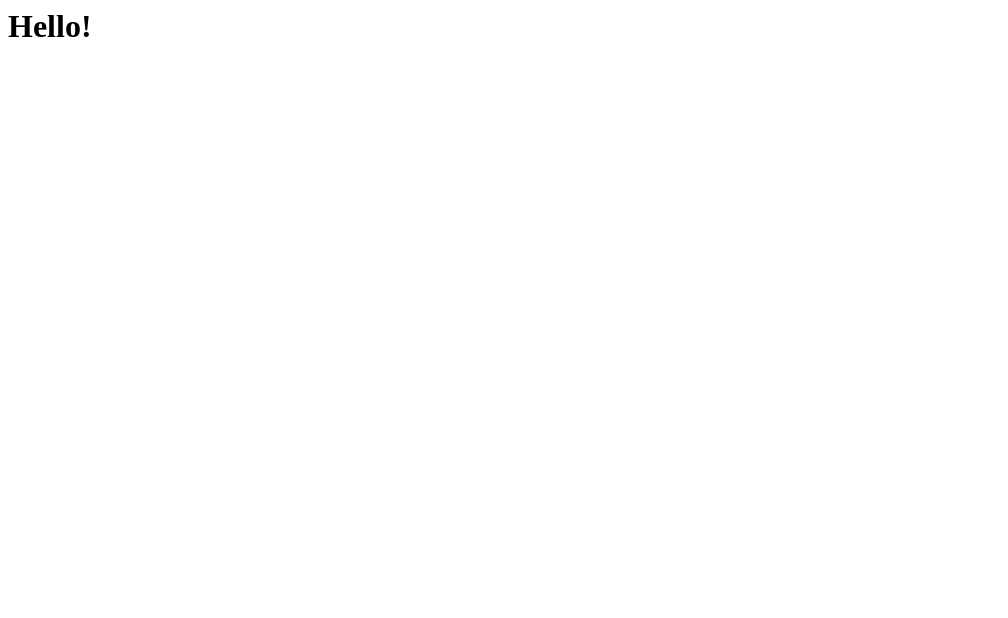
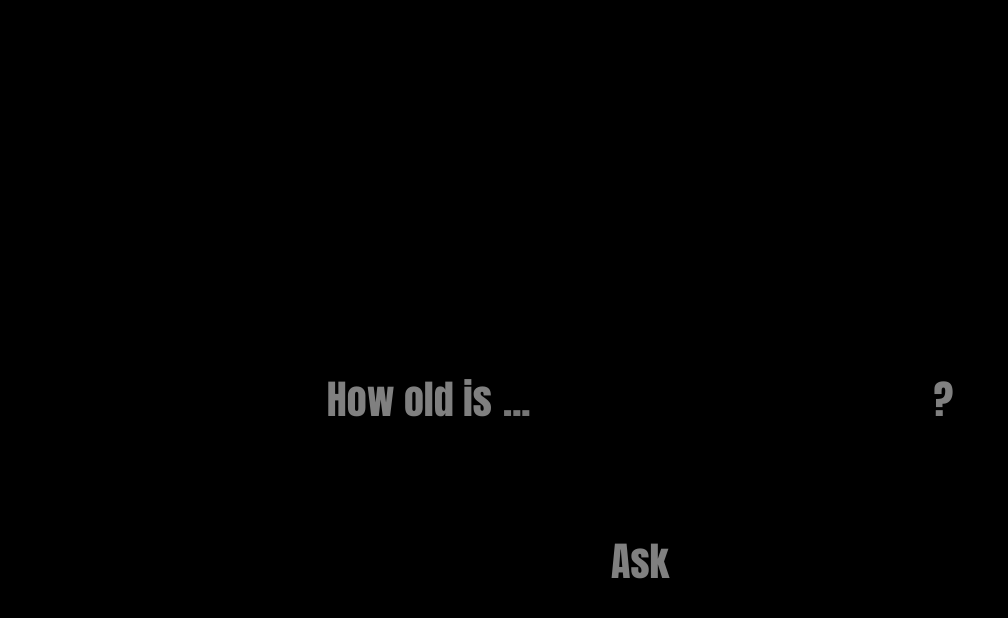
Before and after one commit to baronvonbirra/howOldIs, a plain HTML site: page index.html in a window 1280 px wide. Shown: the whole page, without its empty margins (0-1008 px from the left). Drawn offline with Linux system fonts and the light colour scheme.

Commit message:
First steps

```diff
--- a/index.html
+++ b/index.html
@@ -1 +1,15 @@
-<h1>Hello!</h1>
+<head>
+    <link rel="stylesheet" type="text/css" href="indexstyle.css">
+</head>
+
+<body>
+    <form action="result.html" method="get">
+    <p> <label id="name-label" for="name">How old is</label>
+        <input autofocus type="text" name="q" id="q" class="input-field" placeholder="..." required>
+        <label id="?">?</label><br>
+    </p>
+    <p><br>
+        <input id="submit" type="submit" value="Ask">
+    </p>
+    </form>
+</body>
--- /dev/null
+++ b/indexstyle.css
@@ -0,0 +1,20 @@
+@import url('https://fonts.googleapis.com/css?family=Anton');
+
+body{
+    text-align: center;
+    background-color: black;
+    color: grey;
+    font-family: 'Anton', sans-serif;
+    font-size: 40px;
+    min-height: 55vh;
+    padding-top: 45vh;
+  }
+
+  input{
+    font-family: 'Anton', sans-serif;
+    color: grey;
+    font-size: 40px;
+    background-color: black;
+    border: 0px;
+    outline: none;
+  }
--- /dev/null
+++ b/resultstyle.css
@@ -0,0 +1,11 @@
+@import url('https://fonts.googleapis.com/css?family=Anton');
+
+body{
+    text-align: center;
+    background-color: black;
+    color: grey;
+    font-family: 'Anton', sans-serif;
+    font-size: 40px;
+    min-height: 55vh;
+    padding-top: 45vh;
+  }
```
Also changed, not shown: result.html (added, +9 -0 lines).
